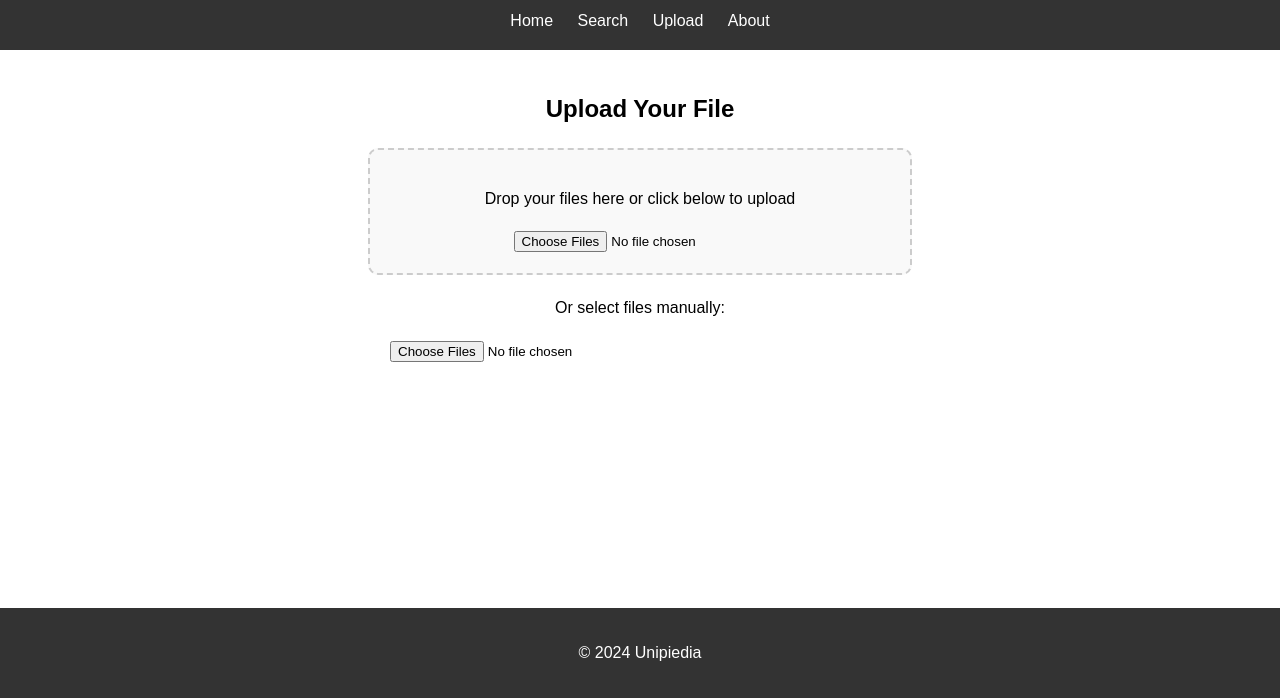
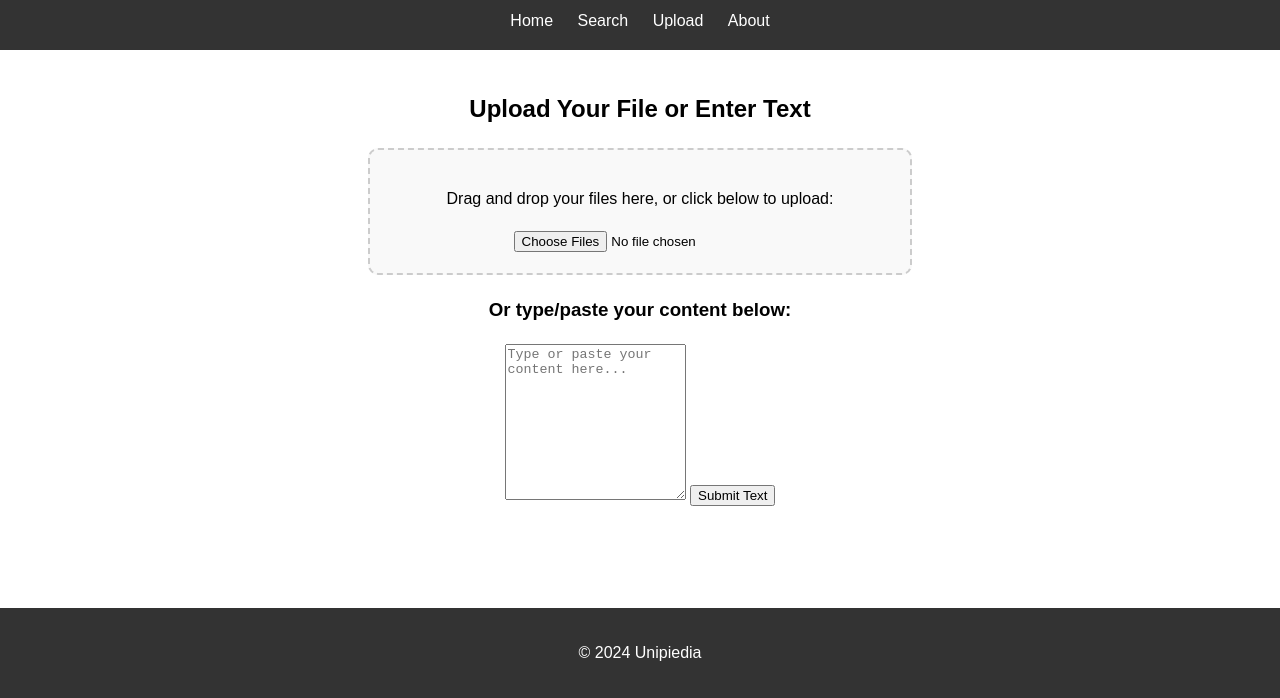
Before and after one commit to Sobhituniyal/UNIPIEDIA-, a plain HTML site: page upload.html in a window 1280 px wide. Shown: the part 102-800 px from the top of the page. Drawn offline with Linux system fonts and the light colour scheme.

Commit message:
Update upload.html

```diff
--- a/upload.html
+++ b/upload.html
@@ -1,5 +1,5 @@
 
-    <!DOCTYPE html>
+<!DOCTYPE html>
 <html lang="en">
 <head>
     <meta charset="UTF-8">
@@ -18,18 +18,20 @@
         </nav>
     </header>
     <main>
-        <h2>Upload Your File</h2>
-        <!-- Drag and Drop Area -->
+        <h2>Upload Your File or Enter Text</h2>
+
+        <!-- Drag-and-Drop Area -->
         <div id="drop-area">
-            <p>Drop your files here or click below to upload</p>
+            <p>Drag and drop your files here, or click below to upload:</p>
             <input type="file" id="fileElem" multiple onchange="handleFiles(this.files)">
         </div>
 
-        <!-- Manual Upload Form -->
-        <form id="manual-upload-form">
-            <label for="manual-file">Or select files manually:</label>
-            <input type="file" id="manual-file" name="file" multiple onchange="handleFiles(this.files)">
-        </form>
+        <!-- Manual Typing Area -->
+        <div id="manual-entry">
+            <h3>Or type/paste your content below:</h3>
+            <textarea id="manualText" rows="10" placeholder="Type or paste your content here..."></textarea>
+            <button onclick="submitManualText()">Submit Text</button>
+        </div>
 
         <!-- File List -->
         <ul id="fileList"></ul>
```
